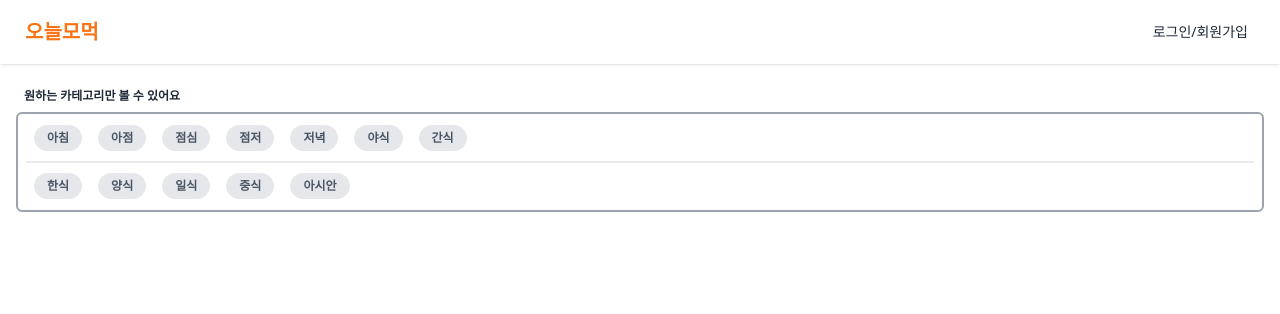
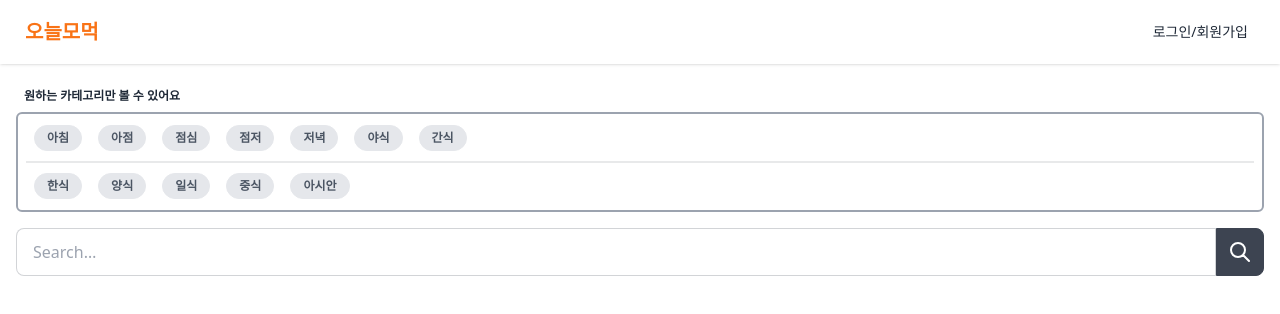
Before and after one commit to cloudedpanther/onulmomuck, a React (Vite) app: page / in a window 1280 px wide. Shown: the top 314 px of the page. Built offline with nearby package versions, Linux system fonts and the light colour scheme.

Commit message:
Feat: Add search input in Home

```diff
--- a/src/components/Category/CategoryBadge.tsx
+++ b/src/components/Category/CategoryBadge.tsx
@@ -8,11 +8,21 @@ interface ICategoryBadge {
 }
 
 const CategoryBadge = ({ category, colorClass }: ICategoryBadge) => {
-    const { register } = useFormContext()
+    const { register, handleSubmit } = useFormContext()
+
+    const onValid = (data: any) => {
+        console.log(data)
+    }
 
     return (
         <label htmlFor={category.id} className="swap mr-4">
-            <input type="checkbox" id={category.id} {...register(category.id)} />
+            <input
+                type="checkbox"
+                id={category.id}
+                {...register(category.id, {
+                    onChange: handleSubmit(onValid),
+                })}
+            />
 
             <CategoryBadgeUI className={`${defaultColorClass} swap-off`} text={category.text} />
 
--- a/src/components/Home/index.tsx
+++ b/src/components/Home/index.tsx
@@ -3,13 +3,45 @@ import { CategorySelector } from '../Category'
 
 const Home = () => {
     const methods = useForm()
+    const { register, handleSubmit } = methods
+
+    const onValid = (data: any) => {
+        console.log(data)
+    }
 
     return (
         <div className="mx-4 my-6">
-            <form>
+            <form onSubmit={handleSubmit(onValid)}>
                 <FormProvider {...methods}>
                     <CategorySelector />
                 </FormProvider>
+
+                <div className="form-control mt-4">
+                    <div className="input-group">
+                        <input
+                            type="text"
+                            placeholder="Search…"
+                            className="input input-bordered focus:outline-none w-screen"
+                            {...register('search')}
+                        />
+                        <button className="btn btn-square">
+                            <svg
+                                xmlns="http://www.w3.org/2000/svg"
+                                className="h-6 w-6"
+                                fill="none"
+                                viewBox="0 0 24 24"
+                                stroke="currentColor"
+                            >
+                                <path
+                                    strokeLinecap="round"
+                                    strokeLinejoin="round"
+                                    strokeWidth="2"
+                                    d="M21 21l-6-6m2-5a7 7 0 11-14 0 7 7 0 0114 0z"
+                                />
+                            </svg>
+                        </button>
+                    </div>
+                </div>
             </form>
         </div>
     )
```
